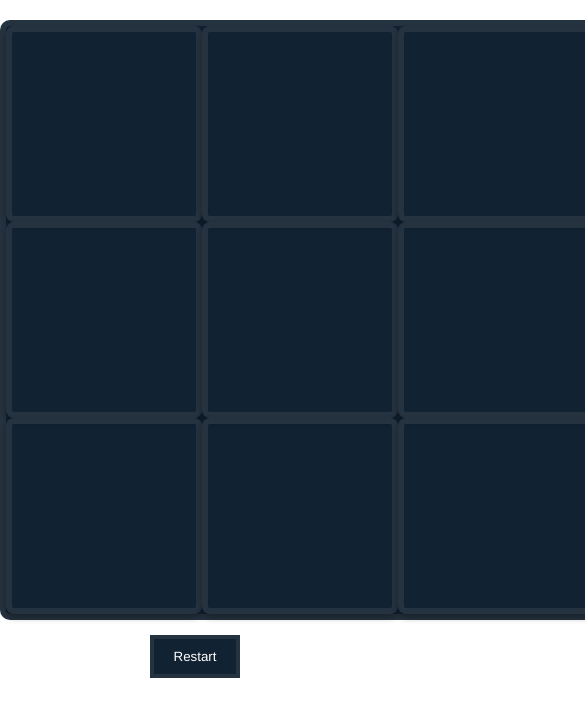
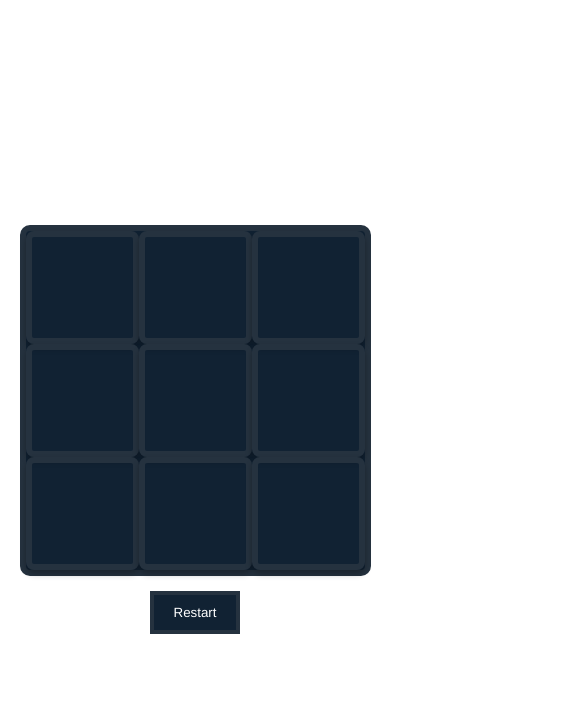
Before and after one commit to SaiPavan214/Tic-Tac-Toe-Game, a React (Vite) app: page /ticTacToe in a window 390 px wide. Both pictures are taken after a click on the button "New Game (vs player)". Shown: the top 716 px of the page, 585 px wide, since content can reach past the window. Built offline with nearby package versions, Linux system fonts and the light colour scheme.

Commit message:
Mobile UI Update

```diff
--- a/src/pages/Game/styles.css
+++ b/src/pages/Game/styles.css
@@ -1,4 +1,21 @@
 .game-container {
-  text-align: center;
-  margin-top: 20px;
+  display: flex;
+  flex-direction: column;
+  justify-content: center;
+  align-items: center;
+  min-height: 100vh; /* full viewport height to center vertically */
+  margin-top: 0; /* remove previous margin-top */
+  text-align: center; /* keep text centered */
+  padding: 10px; /* some padding so it doesn't touch screen edges */
+  box-sizing: border-box;
 }
+
+/* Responsive for mobile */
+@media (max-width: 600px) {
+  .board {
+    width: 90vw;
+    height: 90vw; /* keep square */
+    max-width: 400px;
+    max-height: 400px;
+  }
+}
```
